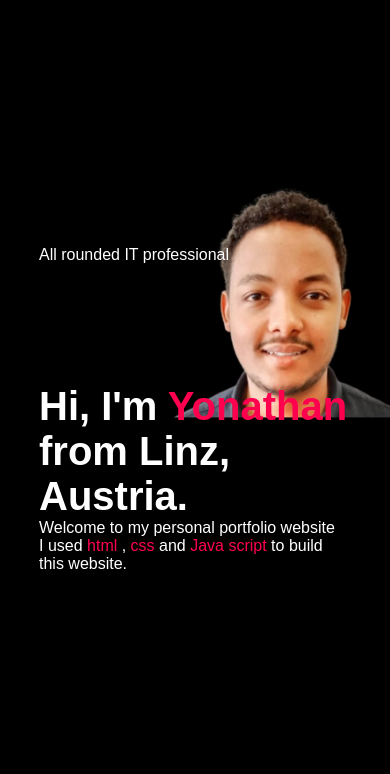
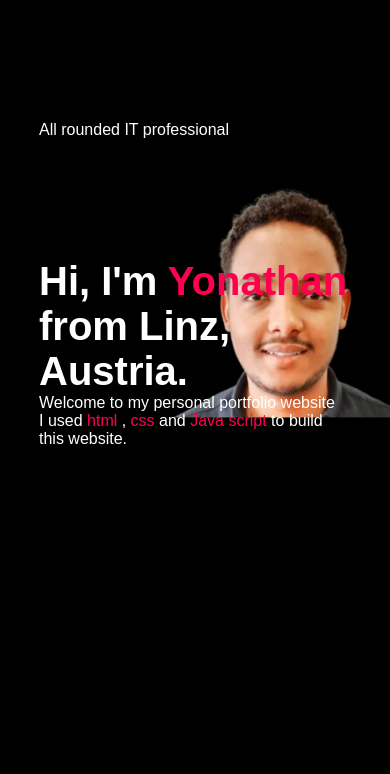
Before and after one commit to Yonathantes/portfolio, a plain HTML site: page index.html in a window 390 px wide. Shown: the part 70-844 px from the top of the page. Drawn offline with Linux system fonts and the light colour scheme.

Commit message:
Update style.css

```diff
--- a/style.css
+++ b/style.css
@@ -351,7 +351,7 @@ nav .fas{
         background-image: url(images/pho-back.jpg);
     }
 .header-text{
-    margin-top: 80%;
+    margin-top: 40%;
     font-size: 16px;
 }
 .header-text h1{
```
